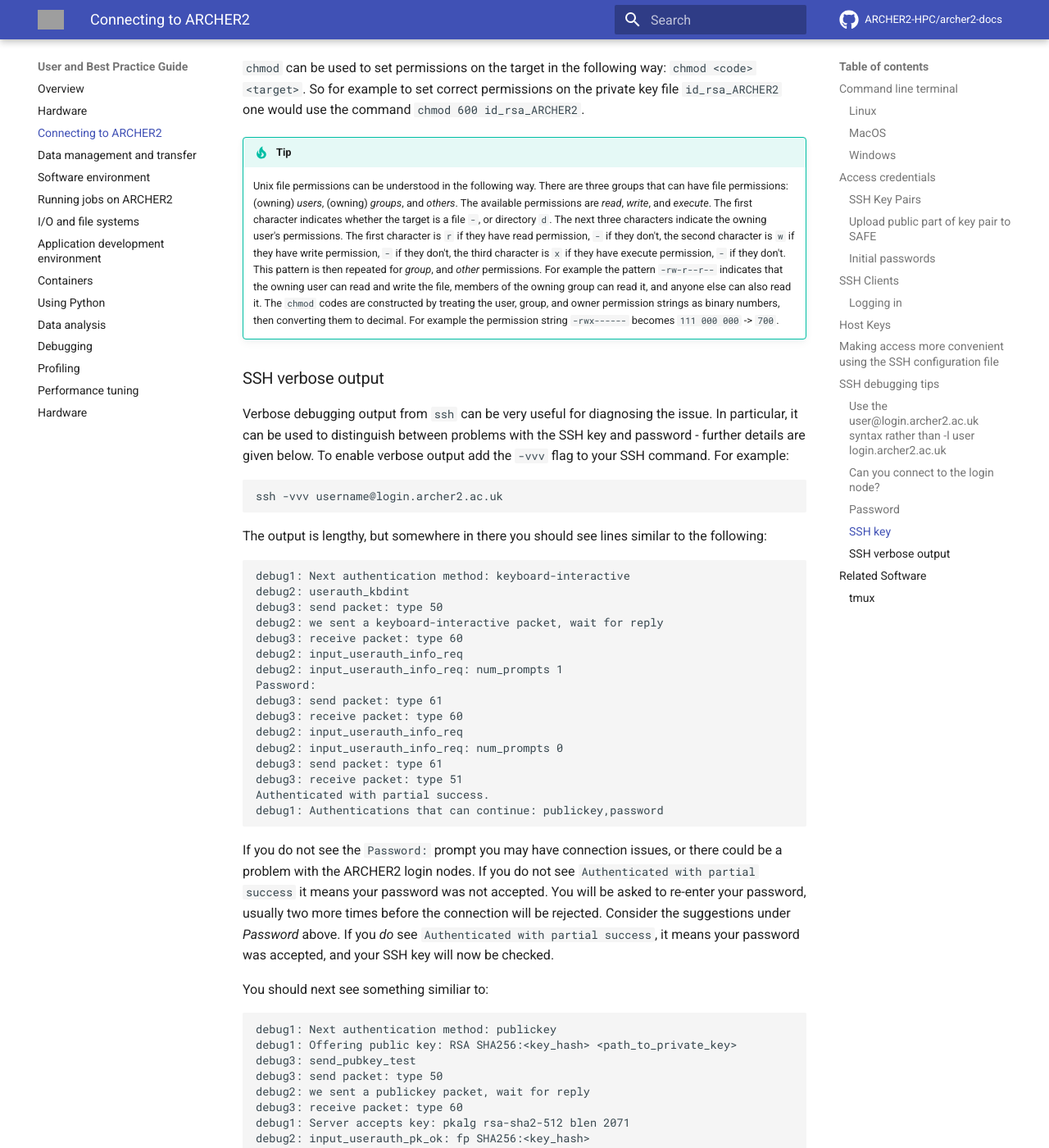
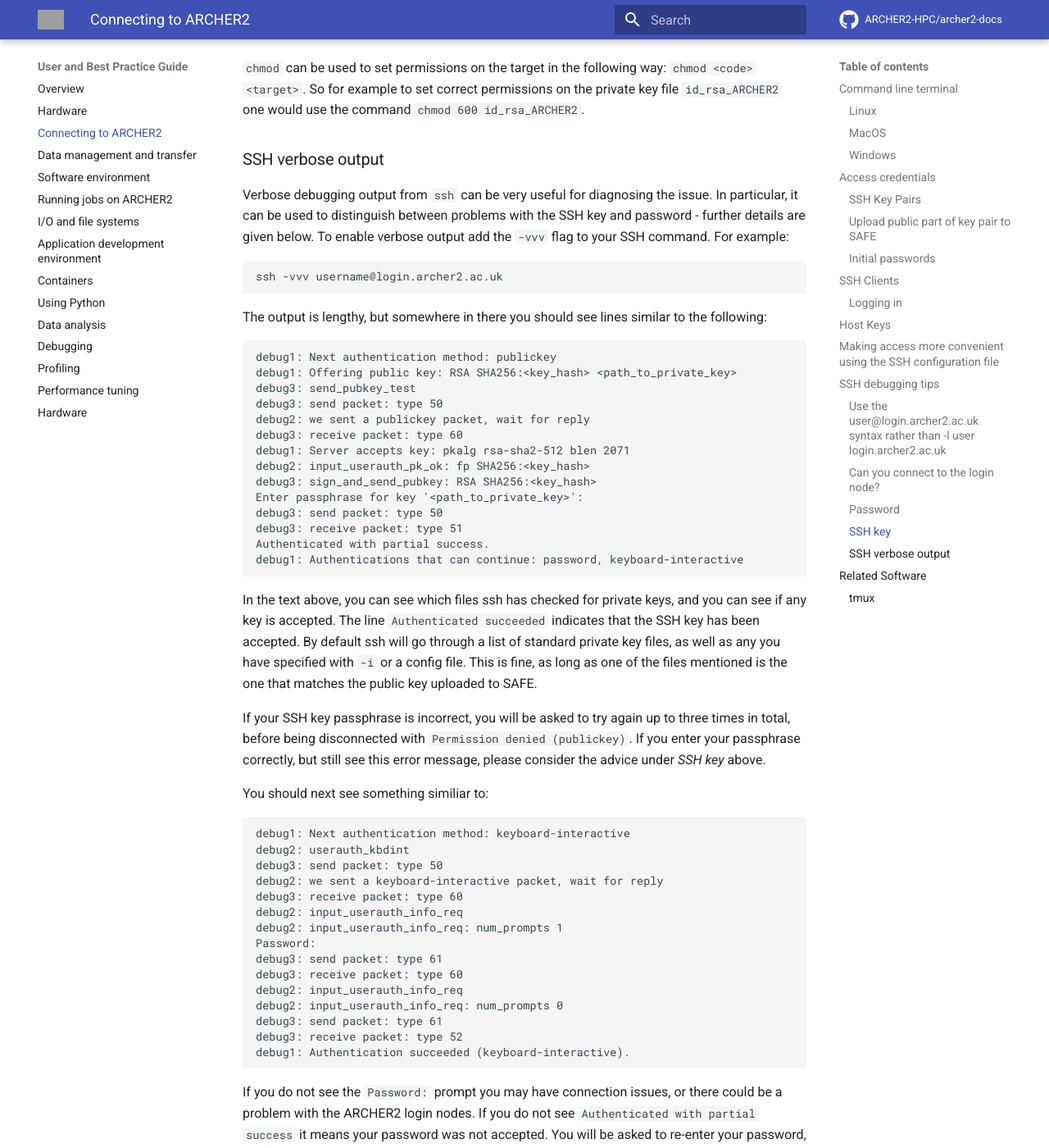
Before and after one commit to ARCHER2-HPC/archer2-docs, an MkDocs documentation site: the page built from docs/user-guide/connecting.md, in a window 1280 px wide and 1400 px high, scrolled down 7940 px. Shown: the whole window at 82% size. Built offline with MkDocs 1.6.1 and Material for MkDocs 9.7.7, drawn with Linux system fonts in a browser that asks for light colours; comment, search, counter and statistics services are not loaded; some of the changed text lies outside the part shown; grey boxes are pictures that could not be loaded.

Commit message:
updating Connecting documentation to reflect new password input order for 23cab

```diff
--- a/docs/user-guide/connecting.md
+++ b/docs/user-guide/connecting.md
@@ -134,7 +134,7 @@
 
     ssh username@login.archer2.ac.uk
 
-You will first be prompted for your machine account password. Once you have entered your password successfully, you will then be prompted for the passphrase associated with your SSH key pair. You need to enter both credentials correctly to be able to access ARCHER2.
+You will first be prompted for the passphrase associated with your SSH key pair. Once you have entered this passphrase successfully, you will then be prompted for your machine account password. You need to enter both credentials correctly to be able to access ARCHER2.
 
 !!! tip
     If your SSH key pair is not stored in the default location (usually
@@ -298,7 +298,7 @@
      one uploaded to SAFE.
 
    - Are permissions correct on the ssh key? One common issue is that
-     the permissions are incorrect on the either the key file, or the
+     the permissions are incorrect on either the key file, or the
      directory it's contained in. On Linux/MacOS for example, if your
      private keys are held in `~/.ssh/` you can check this with `ls -al
      ~/.ssh`. This should give something similar to the following
@@ -336,24 +336,6 @@
 on the private key file `id_rsa_ARCHER2` one would use the command
 `chmod 600 id_rsa_ARCHER2`.
 
-!!! tip
-    Unix file permissions can be understood in the following way. There are
-    three groups that can have file permissions: (owning) *users*, (owning)
-    *groups*, and *others*. The available permissions are *read*, *write*,
-    and *execute*. The first character indicates whether the target is a
-    file `-`, or directory `d`. The next three characters indicate the
-    owning user's permissions. The first character is `r` if they have read
-    permission, `-` if they don't, the second character is `w` if they have
-    write permission, `-` if they don't, the third character is `x` if they
-    have execute permission, `-` if they don't. This pattern is then
-    repeated for *group*, and *other* permissions. For example the pattern
-    `-rw-r--r--` indicates that the owning user can read and write the file,
-    members of the owning group can read it, and anyone else can also read
-    it. The `chmod` codes are constructed by treating the user, group, and
-    owner permission strings as binary numbers, then converting them to
-    decimal. For example the permission string `-rwx------` becomes
-    `111 000 000` -\> `700`.
-
 ### SSH verbose output
 
 Verbose debugging output from `ssh` can be very useful for diagnosing
@@ -366,6 +348,37 @@
 
 The output is lengthy, but somewhere in there you should see lines
 similar to the following:
+
+    debug1: Next authentication method: publickey
+    debug1: Offering public key: RSA SHA256:<key_hash> <path_to_private_key>
+    debug3: send_pubkey_test
+    debug3: send packet: type 50
+    debug2: we sent a publickey packet, wait for reply
+    debug3: receive packet: type 60
+    debug1: Server accepts key: pkalg rsa-sha2-512 blen 2071
+    debug2: input_userauth_pk_ok: fp SHA256:<key_hash>
+    debug3: sign_and_send_pubkey: RSA SHA256:<key_hash>
+    Enter passphrase for key '<path_to_private_key>':
+    debug3: send packet: type 50
+    debug3: receive packet: type 51
+    Authenticated with partial success.
+    debug1: Authentications that can continue: password, keyboard-interactive
+
+In the text above, you can see which files ssh has checked for private
+keys, and you can see if any key is accepted. The line `Authenticated
+succeeded` indicates that the SSH key has been accepted. By default ssh
+will go through a list of standard private key files, as well as any you
+have specified with `-i` or a config file. This is fine, as long as one
+of the files mentioned is the one that matches the public key uploaded
+to SAFE.
+
+If your SSH key passphrase is incorrect, you will be asked to try again
+up to three times in total, before being disconnected with `Permission
+denied (publickey)`. If you enter your passphrase correctly, but still
+see this error message, please consider the advice under *SSH key*
+above.
+
+You should next see something similiar to:
 
     debug1: Next authentication method: keyboard-interactive
     debug2: userauth_kbdint
@@ -380,9 +393,8 @@
     debug2: input_userauth_info_req
     debug2: input_userauth_info_req: num_prompts 0
     debug3: send packet: type 61
-    debug3: receive packet: type 51
-    Authenticated with partial success.
-    debug1: Authentications that can continue: publickey,password
+    debug3: receive packet: type 52
+    debug1: Authentication succeeded (keyboard-interactive).
 
 If you do not see the `Password:` prompt you may have connection issues,
 or there could be a problem with the ARCHER2 login nodes. If you do not
@@ -392,36 +404,6 @@
 under *Password* above. If you *do* see `Authenticated with partial
 success`, it means your password was accepted, and your SSH key will now
 be checked.
-
-You should next see something similiar to:
-
-    debug1: Next authentication method: publickey
-    debug1: Offering public key: RSA SHA256:<key_hash> <path_to_private_key>
-    debug3: send_pubkey_test
-    debug3: send packet: type 50
-    debug2: we sent a publickey packet, wait for reply
-    debug3: receive packet: type 60
-    debug1: Server accepts key: pkalg rsa-sha2-512 blen 2071
-    debug2: input_userauth_pk_ok: fp SHA256:<key_hash>
-    debug3: sign_and_send_pubkey: RSA SHA256:<key_hash>
-    Enter passphrase for key '<path_to_private_key>':
-    debug3: send packet: type 50
-    debug3: receive packet: type 52
-    debug1: Authentication succeeded (publickey).
-
-Most importantly, you can see which files ssh has checked for private
-keys, and you can see if any key is accepted. The line `Authenticated
-succeeded` indicates that the SSH key has been accepted. By default ssh
-will go through a list of standard private key files, as well as any you
-have specified with `-i` or a config file. This is fine, as long as one
-of the files mentioned is the one that matches the public key uploaded
-to SAFE.
-
-If your SSH key passphrase is incorrect, you will be asked to try again
-up to three times in total, before being disconnected with `Permission
-denied (publickey)`. If you enter your passphrase correctly, but still
-see this error message, please consider the advice under *SSH key*
-above.
 
 The equivalent information can be obtained in PuTTY by
 enabling all logging in settings.
```
